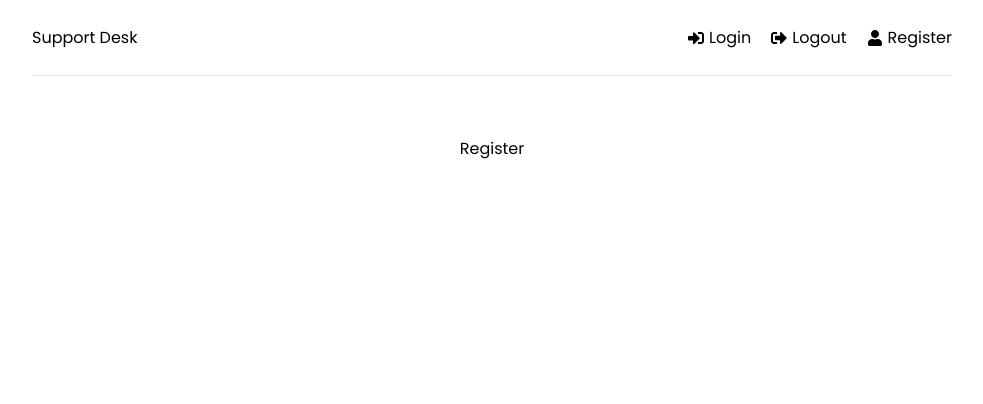
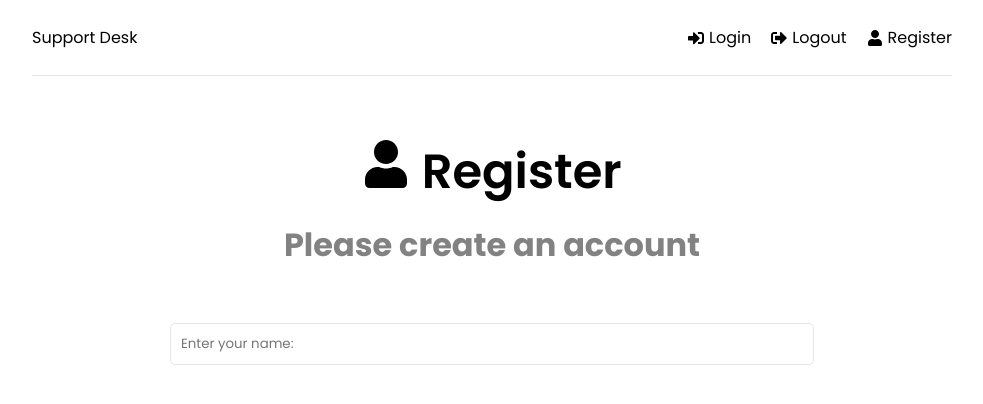
Before and after one commit to OybekKayumov/support-desk, a React (Create React App) app in the folder frontend/: page /register in a window 1280 px wide. Shown: the top 404 px of the page, without its empty margins (148-1131 px from the left). Built offline with nearby package versions, Linux system fonts and the light colour scheme.

Commit message:
Add pages/Register: formData

```diff
--- a/frontend/src/pages/Register.jsx
+++ b/frontend/src/pages/Register.jsx
@@ -1,8 +1,50 @@
+import { useState } from "react";
+import {FaUser} from "react-icons/fa"
+
+const defaultState = {
+  name: '',
+  email: '',
+  password: '',
+  password2: ''
+};
+
 function Register() {
+  const [formData, setFormData] = useState(defaultState)
+
+  const { name, email, password, password2} = formData
+
+  const onChange = () => {
+    setFormData((prevState) => ({
+
+    }))
+  }
+
   return (
-    <div>
-      Register
-    </div>
+    <>
+      <section className="heading">
+        <h1>
+          <FaUser/> Register
+        </h1>
+        <p>Please create an account</p>
+      </section>
+
+      <section className="form">
+        <form>
+          <div className="form-group">
+            <input
+              type="text"
+              className="form-control"
+              id="name"
+              name="name"
+              value={name}
+              onChange={onChange}
+              placeholder='Enter your name: '
+            />
+          </div>
+        </form>
+      </section>
+
+    </>
   )
 }
 
```
